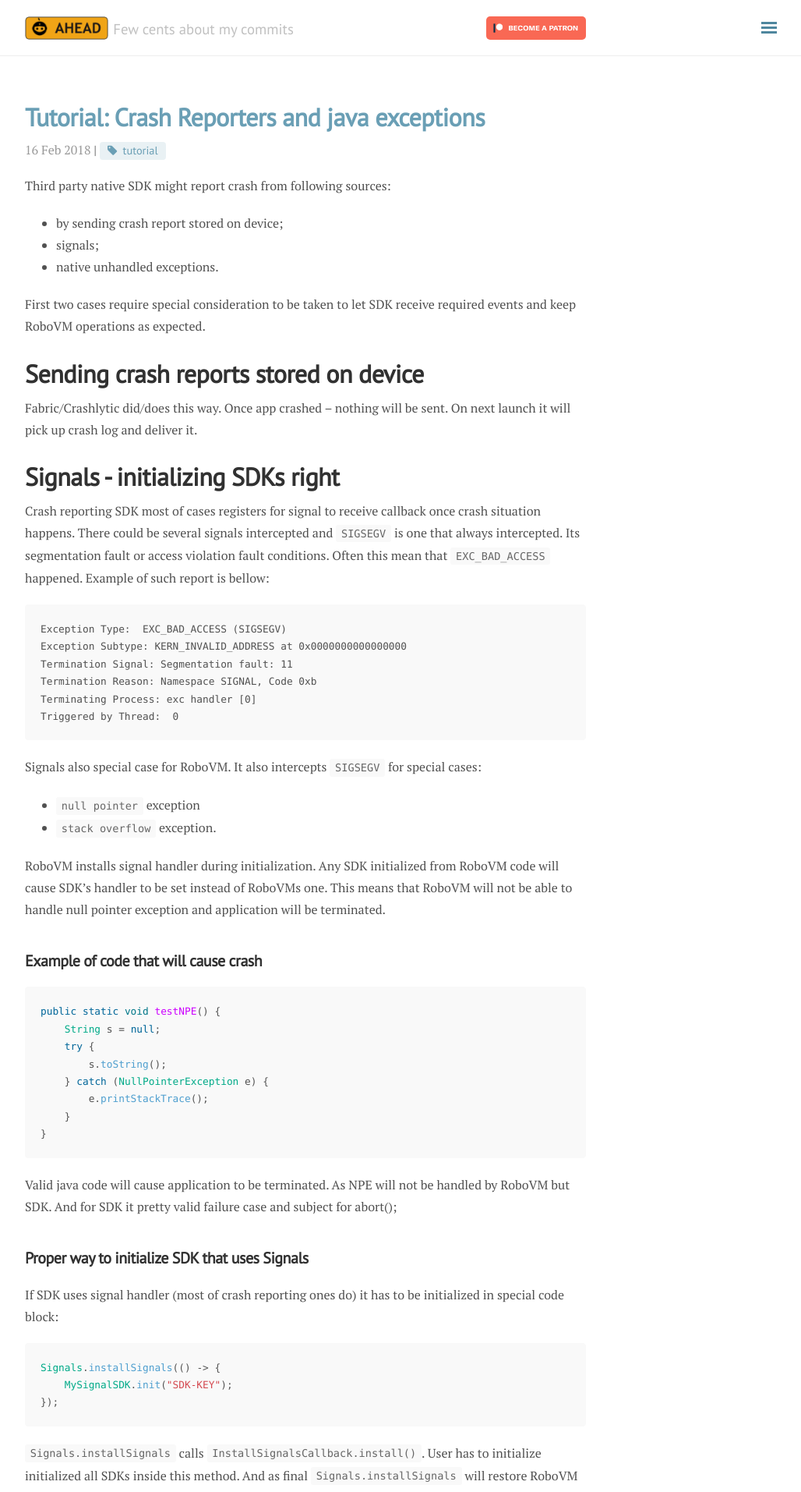
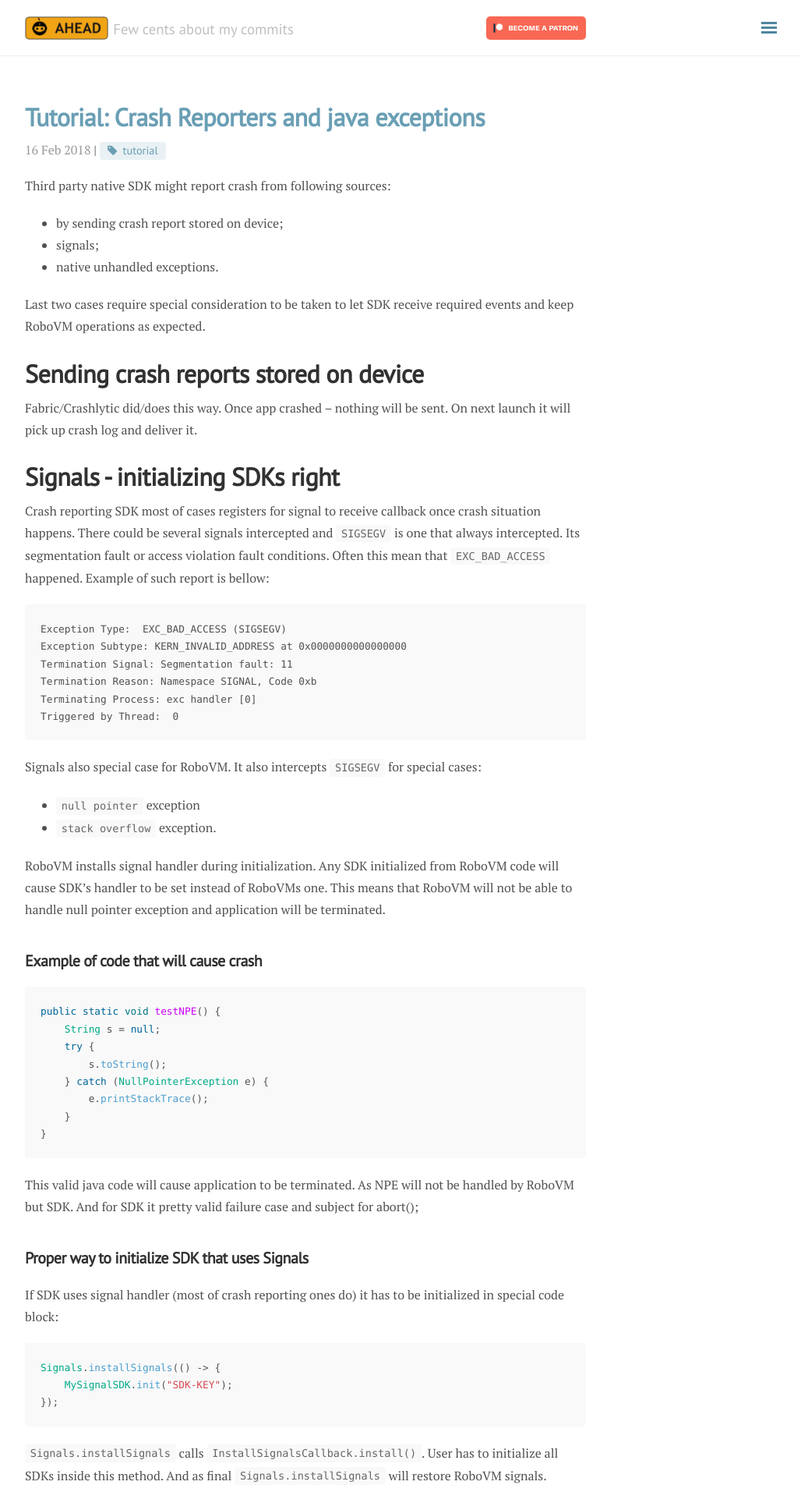
Before and after one commit to dkimitsa/dkimitsa.github.io, a Jekyll site: the page built from _posts/2018-02-16-crash-reporters-and-java-exceptions.md, in a window 1280 px wide. Shown: the top 1913 px of the page at 78% size, without its empty margins (248-1276 px from the left). Built offline with Jekyll 4.4.1, drawn with Linux system fonts in a browser that asks for light colours; nearby versions of some CDN libraries; comment, search, counter and statistics services are not loaded; some of the changed text lies outside the part shown.

Commit message:
spelling and structure fixes

````diff
--- a/_posts/2018-02-16-crash-reporters-and-java-exceptions.md
+++ b/_posts/2018-02-16-crash-reporters-and-java-exceptions.md
@@ -8,7 +8,7 @@ Third party native SDK might report crash from following sources:
 - signals;
 - native unhandled exceptions.
 
-First two cases require special consideration to be taken to let SDK receive required events and keep RoboVM operations as expected.
+Last two cases require special consideration to be taken to let SDK receive required events and keep RoboVM operations as expected.
 
 <!-- more -->
 
@@ -44,7 +44,7 @@ public static void testNPE() {
 }
 ```
 
-Valid java code will cause application to be terminated. As NPE will not be handled by RoboVM but SDK. And for SDK it pretty valid failure case and subject for abort();
+This valid java code will cause application to be terminated. As NPE will not be handled by RoboVM but SDK. And for SDK it pretty valid failure case and subject for abort();
 
 ## Proper way to initialize SDK that uses Signals
 If SDK uses signal handler (most of crash reporting ones do) it has to be initialized in special code block:
@@ -53,7 +53,7 @@ Signals.installSignals(() -> {
     MySignalSDK.init("SDK-KEY");
 });
 ```
-`Signals.installSignals` calls `InstallSignalsCallback.install()`. User has to initialize initialized all SDKs inside this method. And as final `Signals.installSignals` will restore RoboVM signals.
+`Signals.installSignals` calls `InstallSignalsCallback.install()`. User has to initialize all SDKs inside this method. And as final `Signals.installSignals` will restore RoboVM signals.
 
 # Native unhandled exceptions
 SDKs also register themselves to receive unhandled exceptions with `NSSetUncaughtExceptionHandler`. It handles all exception that are being generated by native code and NSException in particular (all that goes through `objc_exception_throw`). SDKs are able to pick up useful information from exceptions such as reason and deliver it to their backend.
````
Also changed, not shown: other parts of _posts/2018-02-16-crash-reporters-and-java-exceptions.md (+2 -2 lines).
